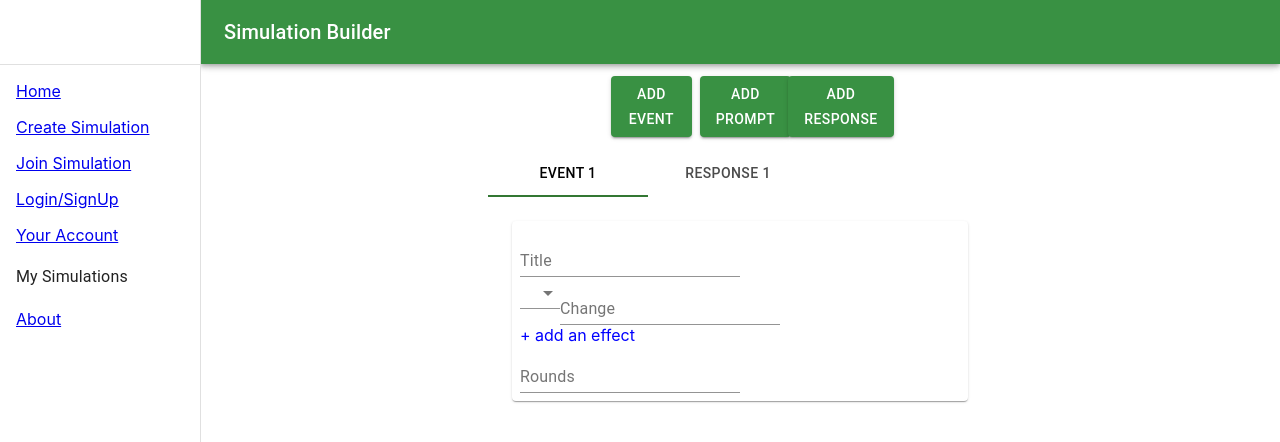
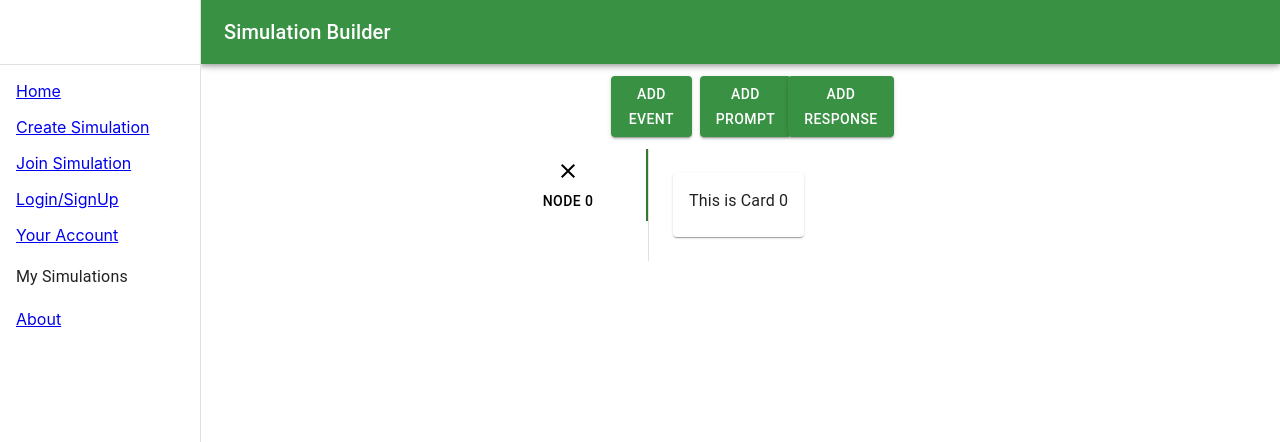
Before and after one commit to CS481/CS481.101_Fall20, a React (Create React App) app in the folder simulationfactory/: page /factory in a window 1280 px wide. Shown: the top 442 px of the page. Built offline with nearby package versions, Linux system fonts and the light colour scheme.

Commit message:
Simul;ation Factory Start
Still need to finish splitting add event, prompt, and response

```diff
--- a/simulationfactory/src/pages/Factorypage.js
+++ b/simulationfactory/src/pages/Factorypage.js
@@ -1,15 +1,22 @@
-import React from "react";
+import React, { useState } from "react";
 import Grid from "@material-ui/core/Grid";
 import Card from "@material-ui/core/Card";
 import Select from "@material-ui/core/Select";
 import MenuItem from "@material-ui/core/MenuItem";
 import CardActions from "@material-ui/core/CardActions";
 import Button from "@material-ui/core/Button";
-import { Tabs, Tab, TextField } from "@material-ui/core";
+import {
+  Tabs,
+  Tab,
+  TextField,
+  CardContent,
+  Typography,
+} from "@material-ui/core";
 import CreateStyles from "../util/Stylesheet";
 import Navigation from "../components/Navigation";
 import TabPanel from "../components/TabPanel";
 import { RegisterRoutes } from "../util/RouteBuilder";
+import Close from "@material-ui/icons/Close";
 
 function Factorypage(props) {
   const { window } = props;
@@ -18,62 +25,140 @@ function Factorypage(props) {
 
   const container =
     window !== undefined ? () => window().document.body : undefined;
+  const [tabList, setTabList] = useState([
+    {
+      key: 0,
+      id: 0,
+    },
+  ]);
+
+  const [tabValue, setTabValue] = useState(0);
+
+  function a11yProps(index) {
+    return {
+      id: `vertical-tab-${index}`,
+      "aria-controls": `vertical-tabpanel-${index}`,
+    };
+  }
+  const handleChange = (event, newValue) => {
+    setValue(newValue);
+  };
+
+  const addTab = () => {
+    let id = tabList[tabList.length - 1].id + 1;
+    setTabList([...tabList, { key: id, id: id }]);
+  };
+
+  const deleteTab = (e) => {
+    e.stopPropagation();
+
+    if (tabList.length === 1) {
+      return;
+    }
+    let tabId = parseInt(e.target.id);
+    let tabIDIndex = 0;
+
+    let tabs = tabList.filter((value, index) => {
+      if (value.id === tabId) {
+        tabIDIndex = index;
+      }
+      return value.id !== tabId;
+    });
+
+    let curValue = parseInt(tabValue);
+    if (curValue === tabId) {
+      if (tabIDIndex === 0) {
+        curValue = tabList[tabIDIndex + 1].id;
+      } else {
+        curValue = tabList[tabIDIndex - 1].id;
+      }
+    }
+    setTabValue(curValue);
+    setTabList(tabs);
+  };
 
   return (
     <div className={Styles.root}>
-      <Navigation TopbarMessage="Simulation Builder" Styles={Styles}/>
+      <Navigation TopbarMessage="Simulation Builder" Styles={Styles} />
 
       <main className={Styles.content}>
         <div className={Styles.toolbar} /> {/* Why is this necessary */}
         <Grid container spacing={3} justify="center">
           <Grid container spacing={1} justify="center">
             <Grid item xs={12} sm={1}>
-              <Button variant="contained" color="primary" size="medium">
+              <Button
+                variant="contained"
+                color="primary"
+                size="medium"
+                onClick={addTab}
+              >
                 Add event
               </Button>
             </Grid>
             <Grid item xs={12} sm={1}>
-              <Button variant="contained" color="primary" size="medium">
+              <Button
+                variant="contained"
+                color="primary"
+                size="medium"
+                onClick={addTab}
+              >
                 Add prompt
               </Button>
             </Grid>
             <Grid item xs={12} sm={1}>
-              <Button variant="contained" color="primary" size="medium">
+              <Button
+                variant="contained"
+                color="primary"
+                size="medium"
+                onClick={addTab}
+              >
                 Add response
               </Button>
             </Grid>
           </Grid>
           <Grid item xs={12} sm={6}>
-            <Tabs value={value} onChange={(_, newValue) => setValue(newValue)}>
-              <Tab label="Event 1"/>
-              <Tab label="Response 1"/>?
+            <div className={Styles.root}>
+              <Tabs
+                orientation="vertical"
+                variant="scrollable"
+                value={value}
+                onChange={handleChange}
+                className={Styles.tabs}
+              >
+                {tabList.map((tab) => (
+                  <Tab
+                    key={tab.key.toString()}
+                    value={tab.id}
+                    label={"Node " + tab.id}
+                    icon={<Close id={tab.id} onClick={deleteTab} />}
+                    className="mytab"
+                  />
+                ))}
               </Tabs>
-            <TabPanel index={0} value={value}>
+              {tabList.map((tab) => (
+                <TabPanel value={value} index={tab.key}>
                   <Card className={Styles.root}>
-                <CardActions>
-                  <form>
-                    <TextField id="standard-basic" label="Title" />
-                    <br/>
-                    <Select className={Styles.card}>
-                      <MenuItem value={10}>Player 1 Cash</MenuItem>
-                      <MenuItem value={20}>Player 2 Cash</MenuItem>
-                      <MenuItem value={30}>Shared Resource</MenuItem>
-                    </Select>
-                    <TextField id="standard-basic" label="Change" />
-                    <div className={Styles.blue}>
-                      + add an effect
-                    </div>
-                    <TextField id="standard-basic" label="Rounds" />
-                  </form>
-                </CardActions>
+                    <CardContent>
+                      <Typography>
+                        This is Card {tab.key}
+                      </Typography>
+                    </CardContent>
                   </Card>
                 </TabPanel>
+              ))}
+            </div>
           </Grid>
         </Grid>
       </main>
     </div>
   );
 }
-RegisterRoutes(Factorypage, "/factory", "/Factory", "/factoryPage", "/FactoryPage");
+RegisterRoutes(
+  Factorypage,
+  "/factory",
+  "/Factory",
+  "/factoryPage",
+  "/FactoryPage"
+);
 
 export default Factorypage;
--- a/simulationfactory/src/util/Stylesheet.js
+++ b/simulationfactory/src/util/Stylesheet.js
@@ -51,7 +51,10 @@ function CreateStyles() {
     },
     noDecoration: {
       textDecoration: 'none'
-    }
+    },
+    tabs: {
+      borderRight: `1px solid ${Theme.palette.divider}`,
+    },
   }))
   return styles()
 };
```
Also changed, not shown: simulationfactory/src/util/AddDeleteTab.js (added). Lines whose indentation alone changed are shown as unchanged.
